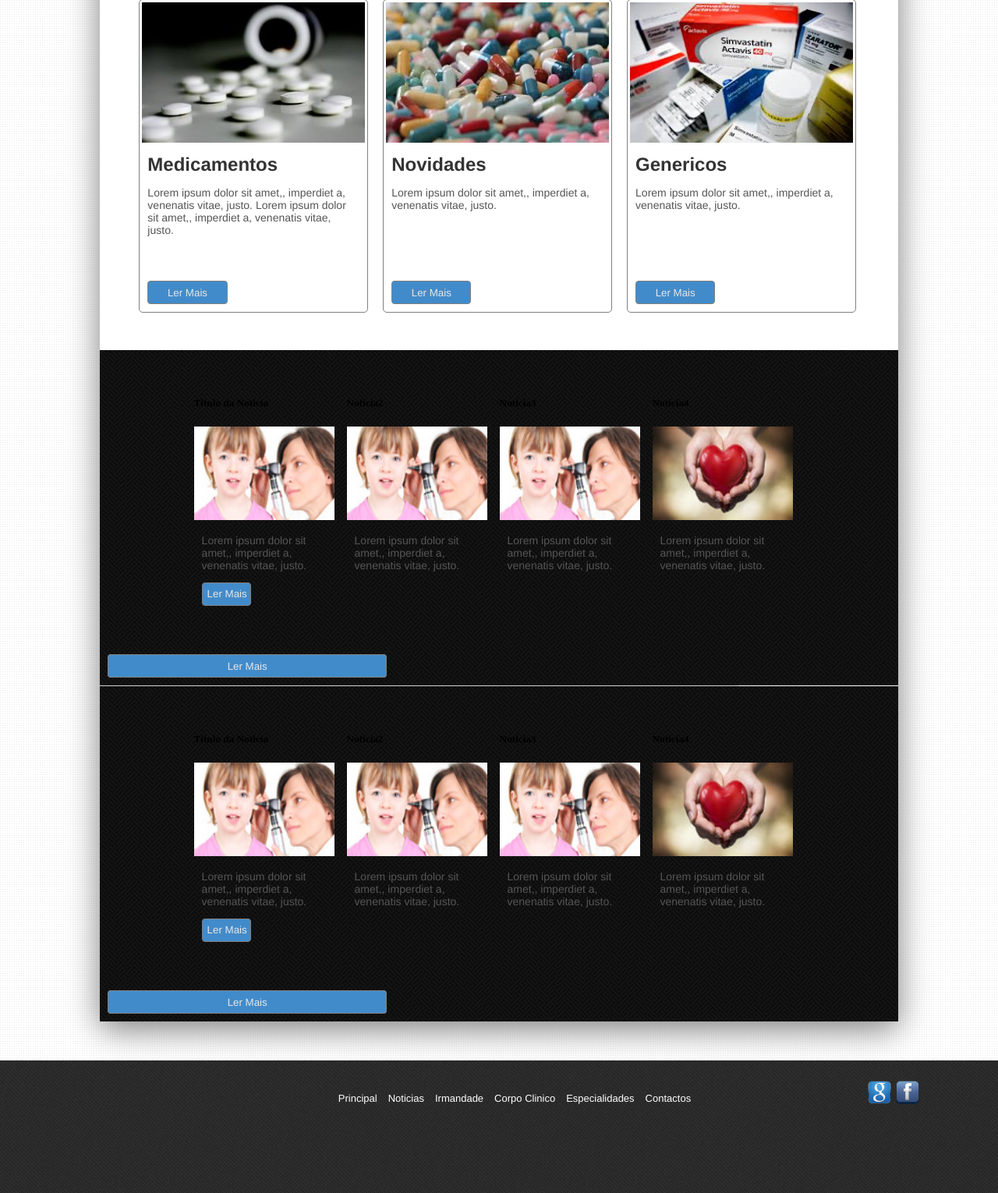
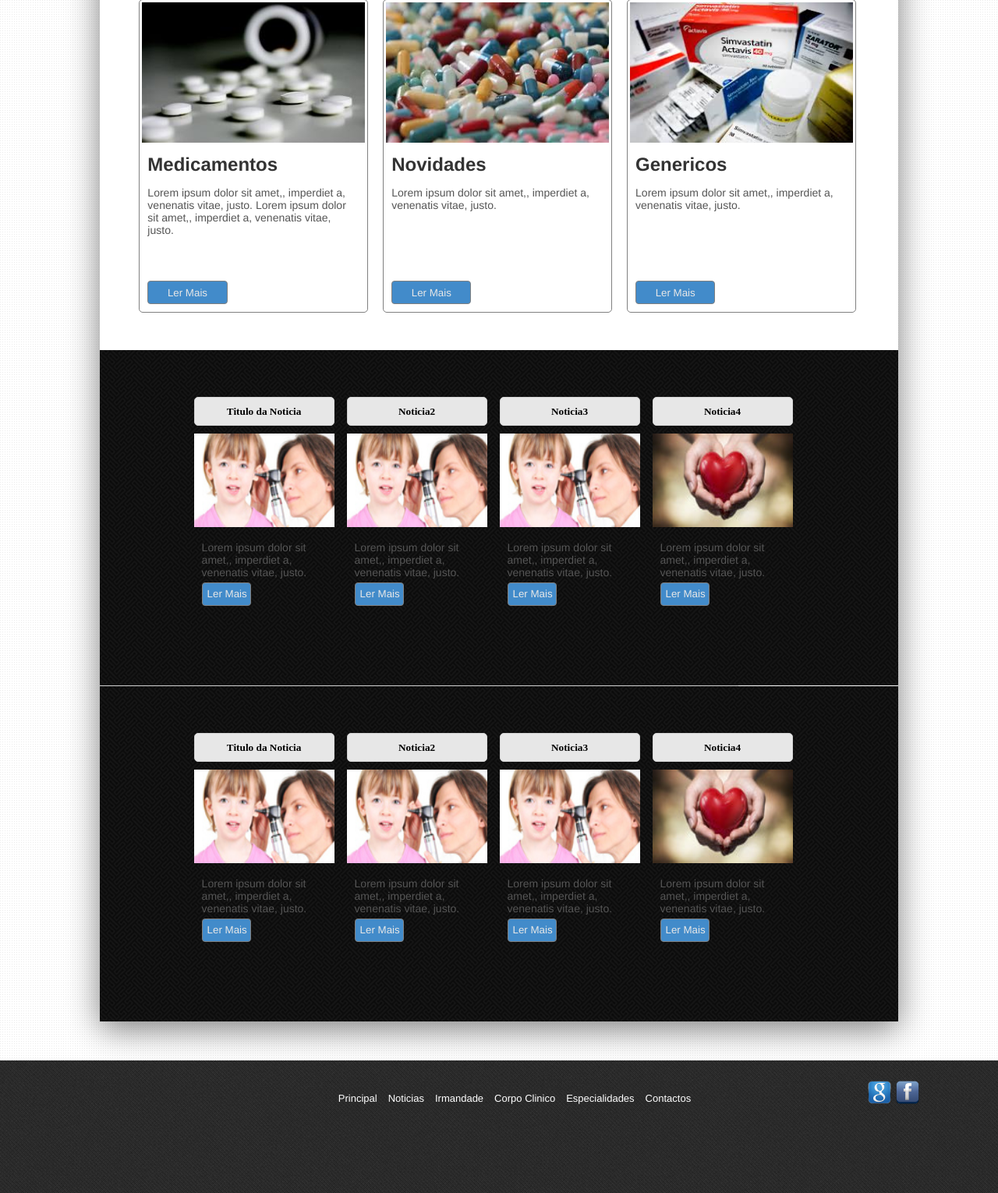
Before and after one commit to hugogomesfi/Ainet, a CodeIgniter app: page / in a window 1280 px wide. Shown: the part 888-2418 px from the top of the page at 78% size. Run offline with CodeIgniter, Linux system fonts and the light colour scheme.

Commit message:
ainda nao valida html5 com 2 erros na pag principal--Hugo

```diff
--- a/Styles/EstiloIndex.css
+++ b/Styles/EstiloIndex.css
@@ -92,14 +92,13 @@ body{margin: 0;background-image: url(Images/subtle_dots.png);min-height: 1024px;
 
 
 
-#noticias{padding-top: 30px;background-image: url(Images/pw_maze_black.png); padding-left: 11%;padding-right: 11%; position: relative; min-height: 400px; }
-#noticias2{background-image: url(Images/pw_maze_black.png); padding-left: 11%;padding-right: 11%; position: relative; min-height: 400px; }
+.noticiasprimeiro{padding-top: 30px;background-image: url(Images/pw_maze_black.png); padding-left: 11%;padding-right: 11%; position: relative; min-height: 400px; }
 
 .noticia1{position: relative;float: left;width: 180px;margin: 1%;min-height: 300px;position: relative;}
-.noticia2{float: left;width: 180px;margin: 1%;min-height: 300px;}
+.noticia2{float: left;width: 180px;margin: 1%;min-height: 300px;position: relative;}
 
 
-.noticia h5{margin-bottom: 10px;border-radius: 5px;text-align: center;border: 1px solid lightgray;background-color: #E7E7E7;height: 25px;padding-top: 10px;}
+.noticiasprimeiro h5{margin-bottom: 10px;border-radius: 5px;text-align: center;border: 1px solid lightgray;background-color: #E7E7E7;height: 25px;padding-top: 10px;}
 .resumo_noticia{ margin: 10px;position: relative;text-align: left;font-family: "Helvetica Neue",Helvetica,Arial,sans-serif; font-size: 14px;color: #555555;}
 .resumo_noticia p{position: relative;}
 
--- a/application/views/index.php
+++ b/application/views/index.php
@@ -71,7 +71,7 @@ function mudaImagem(){
     </div>
 
 
-<div id="noticias">
+<div class="noticiasprimeiro">
             <div class="noticia1">
                 <h5>Titulo da Noticia</h5>
                 <div class="img_noticia">
@@ -132,7 +132,7 @@ function mudaImagem(){
 
 <div class="linhaHugo"></div>
 
-   <div id="noticias">
+   <div class="noticiasprimeiro">
             <div class="noticia1">
                 <h5>Titulo da Noticia</h5>
                 <div class="img_noticia">
@@ -147,7 +147,7 @@ function mudaImagem(){
 
                 </div>
             </div>
-            <div class="noticia2" ">
+            <div class="noticia2">
                 <h5>Noticia2</h5>
                 <div class="img_noticia">
                     <img src="Styles/Images/147657108.jpg" alt="imagem de noticia"/>
```
